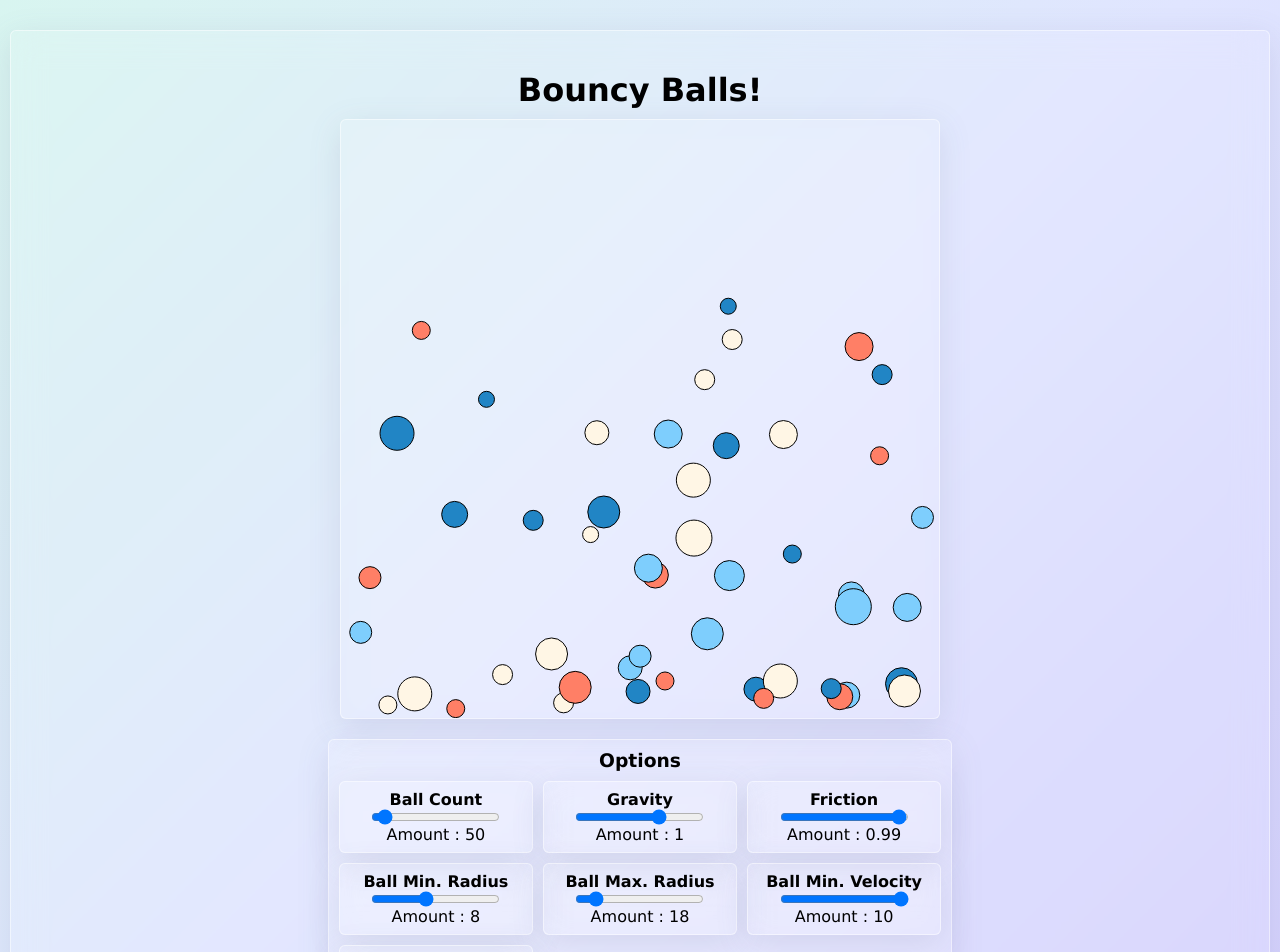
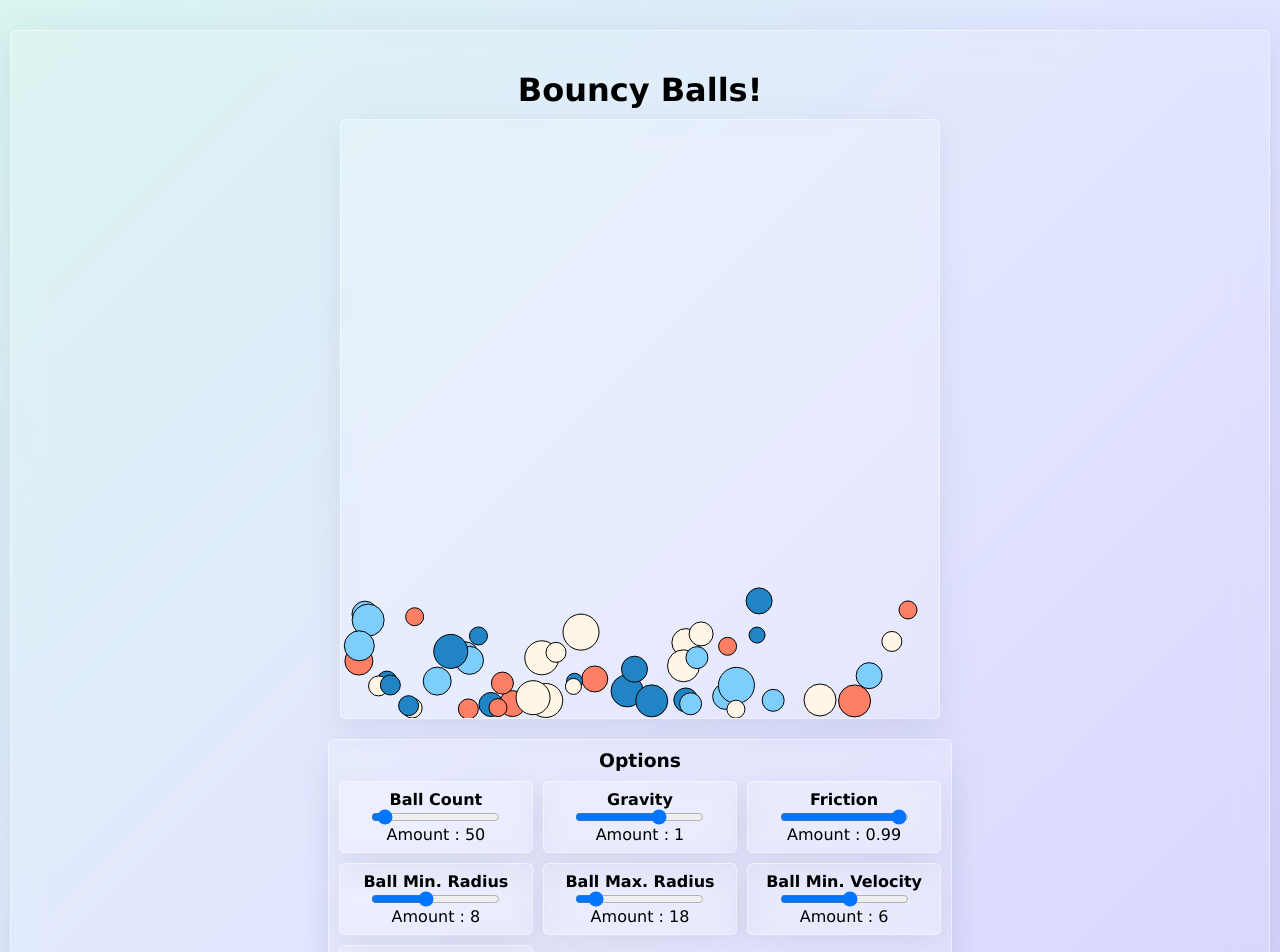
Before and after one commit to isaacfhu/bouncy-balls, a React (Vite) app: page / in a window 1280 px wide. Shown: the top 952 px of the page. Built offline with nearby package versions, Linux system fonts and the light colour scheme.

Commit message:
Update canvas.js add jitter

```diff
--- a/src/App.jsx
+++ b/src/App.jsx
@@ -10,7 +10,7 @@ function App() {
   const [ballMaxRadius, setBallMaxRadius] = useState(18);
   const [gravity, setGravity] = useState(1);
   const [friction, setFriction] = useState(0.99);
-  const [minVelocity, setMinVelocity] = useState(10);
+  const [minVelocity, setMinVelocity] = useState(6);
   const [maxVelocity, setMaxVelocity] = useState(10);
 
   useEffect(() => {
--- a/src/canvas.js
+++ b/src/canvas.js
@@ -3,6 +3,9 @@ function randomIntFromRange(min, max) {
   min = Number(min);
   max = Number(max);
   return min !== max ? Math.floor(Math.random() * (max - min + 1) + min) : max;
+}
+function randomFloatRange(min, max) {
+  return Math.random() * (max - min) + min;
 }
 
 function randomColor(colors) {
@@ -10,6 +13,9 @@ function randomColor(colors) {
 }
 
 //
+const jitterAmountY = 0.15;
+const jitterAmountX = 0.15;
+
 export function initCanvas(canvas, userSettings = {}) {
   canvas.width = canvas.clientWidth;
   canvas.height = canvas.clientHeight;
@@ -72,7 +78,12 @@ export function initCanvas(canvas, userSettings = {}) {
         this.y = this.radius;
         this.dy = -this.dy * settings.friction;
       } else {
-        this.dy += +settings.gravity;
+        const gravity = settings.gravity;
+        const strength = Math.abs(gravity);
+        this.dy +=
+          +gravity +
+          randomFloatRange(-strength * jitterAmountY, strength * jitterAmountY);
+        this.dy *= 0.995;
       }
 
       // X-AXIS (Walls) check
@@ -83,6 +94,13 @@ export function initCanvas(canvas, userSettings = {}) {
         this.x - this.radius + this.dx <= 0
       ) {
         this.dx = -this.dx * settings.friction;
+      } else {
+        const strength = Math.abs(this.dx);
+        this.dx += randomFloatRange(
+          -strength * jitterAmountX,
+          strength * jitterAmountX,
+        );
+        this.dx *= 0.995;
       }
 
       this.x += this.dx;
```
